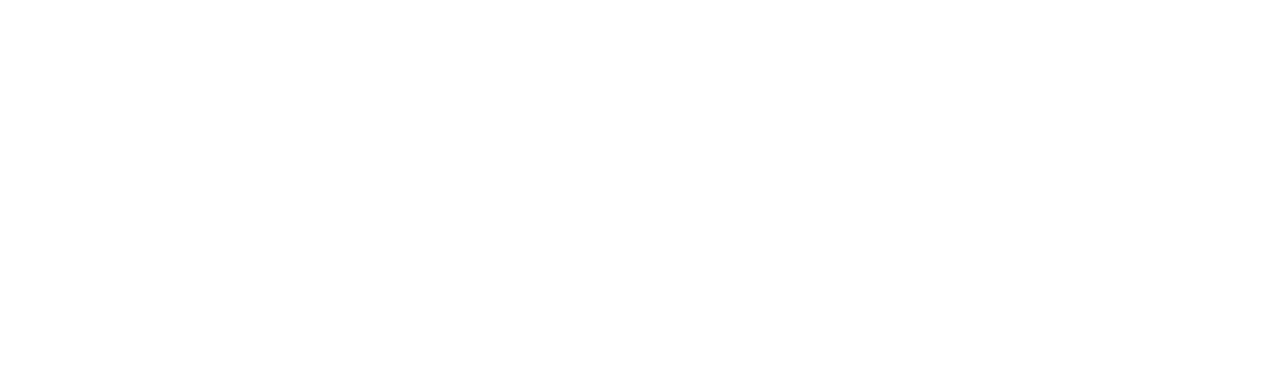
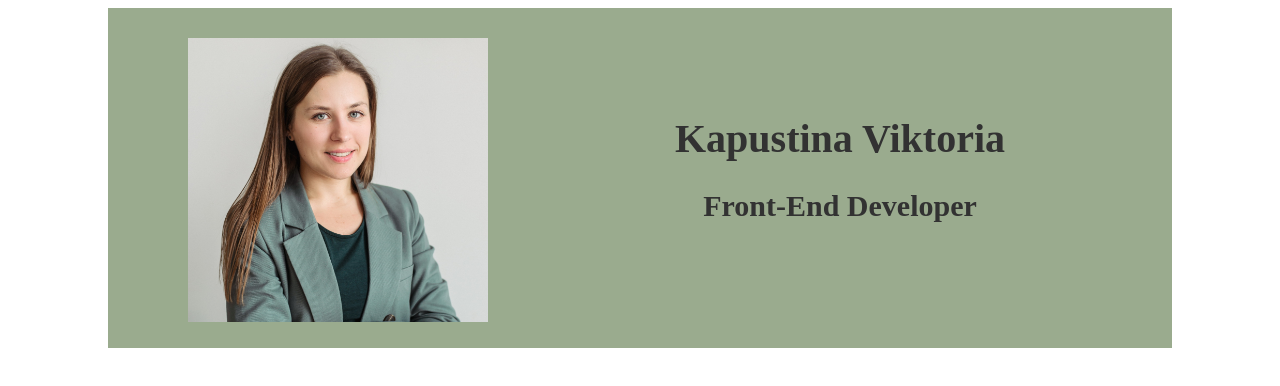
Before and after one commit to ViktoriaKapustina/rsschool-cv, a plain HTML site: page index.html in a window 1280 px wide. Drawn offline with Linux system fonts and the light colour scheme.

Commit message:
fead: add header

```diff
--- a/index.html
+++ b/index.html
@@ -9,6 +9,11 @@
     <link rel="icon" href="assets/img/favicon.ico">
 </head>
 <body>
+    <header class="page-header">
+        <img src="assets/img/avatar.jpg" alt="my photo" width="300">
+        <h1>Kapustina Viktoria</h1>
+        <h2>Front-End Developer</h2>
+    </header>
 
 </body>
 </html>
--- a/style.css
+++ b/style.css
@@ -10,3 +10,31 @@
     font-family: Aleo;
     src: url("assets/fonts/Aleo-Italic.ttf");
 }
+header.page-header {
+    padding: 30px;
+    margin-left: 100px;
+    margin-right: 100px;
+    background-color: #9AAB8E;
+    height: 280px;
+    align-items: center;
+}
+header.page-header > img {
+    float: left;
+    margin-left: 50px;
+    margin-right: 50px;
+    padding: px; /* Поля */
+    margin: px; /* Отступы */
+}
+header.page-header > h1 {
+    font: Aleo;
+    padding-top: 50px;
+    text-align: center;
+    font-size: 40px;
+    color: #323232;
+}
+header.page-header > h2 {
+    font: Aleo;
+    text-align: center;
+    font-size: 30px;
+    color: #323232;
+}
```
Also changed, not shown: assets/img/avatar.jpg (added).
